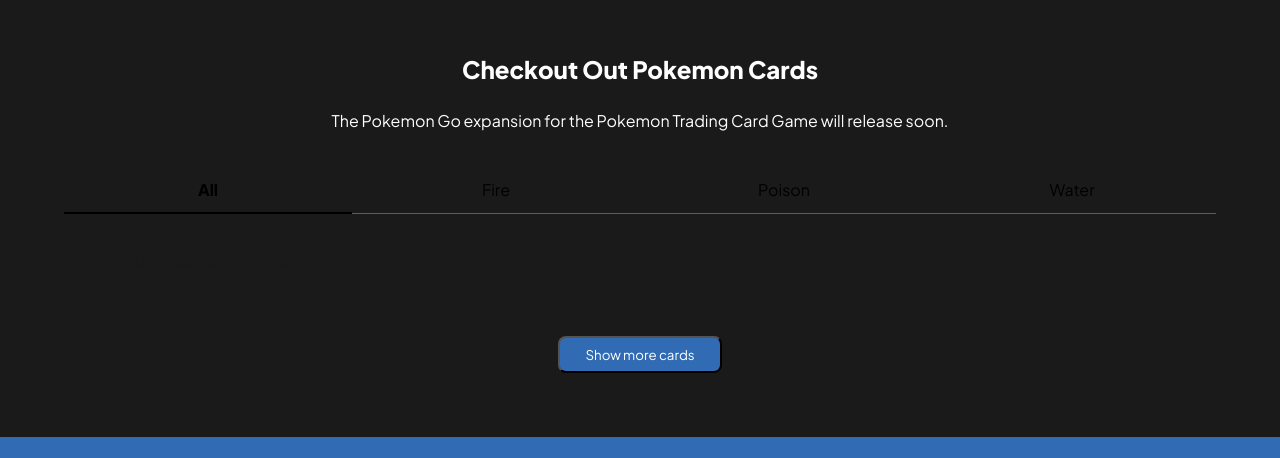
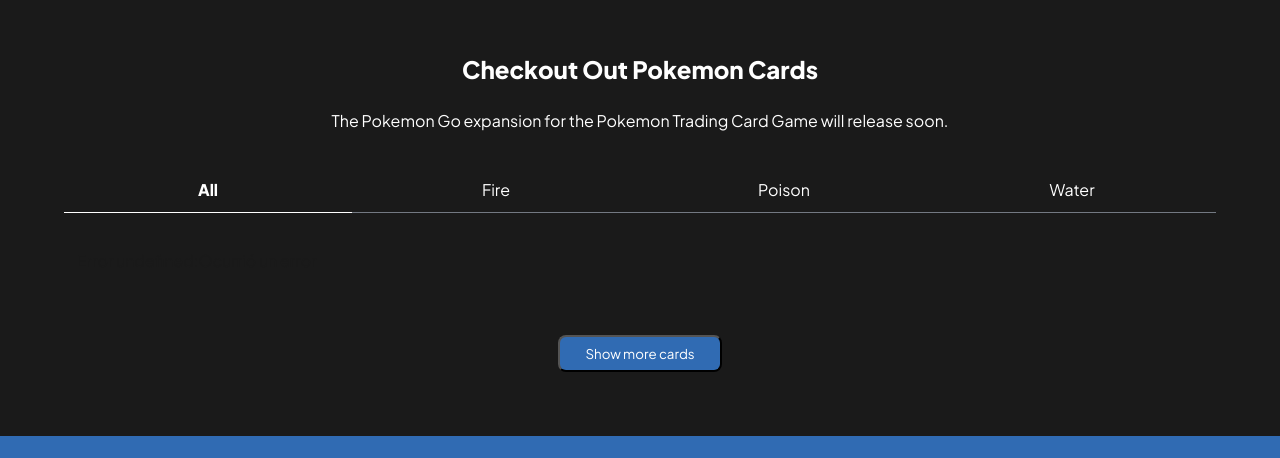
Before and after one commit to LuzAngely/proyecto, a plain HTML site: page buycard.html in a window 1280 px wide. Both pictures are taken after a click on the button "Dark mode". Shown: the part 90-548 px from the top of the page. Drawn offline with Linux system fonts and the light colour scheme; no server answers.

Commit message:
dark mode actualization

```diff
--- a/script/buyCards.js
+++ b/script/buyCards.js
@@ -56,8 +56,6 @@ async function filterPokemons(filter) {
     // console.log(res[1].pokemon.url)
     return res
 }
-
-
 
 async function printPokemons(filter) {
 
@@ -129,7 +127,6 @@ async function printPokemons(filter) {
     cards.textContent = `${loadPokemons} cards`;
 }
 
-
 filtertype.addEventListener("click", (e) => {
     let navFilter = document.querySelector(".active");
     navFilter.classList.replace('active','inactive');
@@ -153,5 +150,6 @@ showMoreButton.addEventListener("click", (e) => {
 
 });
 
+
 document.addEventListener("DOMContentLoaded", (e) => loadData());
 document.addEventListener("DOMContentLoaded", (e) => printPokemons());
--- a/styles/buycard.css
+++ b/styles/buycard.css
@@ -83,6 +83,7 @@ h1{
     padding-bottom: 1%;
     margin-bottom: 1%;
     text-align: center;
+    cursor: pointer;
 }
 
 .active {
@@ -90,7 +91,6 @@ h1{
     border-bottom: 2px solid black;
     width: 100%;
     text-align: center;
-    cursor: pointer;
 }
 
 .inactive {
@@ -118,6 +118,10 @@ h1{
     border: none;
     margin: 5% 0;
     width: 90%;
+}
+
+.fa-sharp {
+    cursor: pointer;
 }
 
 .contenidocarta{
--- a/styles/darkMode.css
+++ b/styles/darkMode.css
@@ -4,7 +4,7 @@
     color: #ffffff;
   }
 
-.dark_mode>main>section>ul>li>a{
+.dark_mode>main>section>ul>li{
     color: white;
 }
 .dark_mode h1{
@@ -16,10 +16,33 @@
 }
 
 .dark_mode>main>section>ul>li:hover {
-  border-bottom: 2px solid white; /* línea negra al pasar el mouse */
+  border-bottom: 2px solid white;
   font-weight: bold;
+}
+
+/* /* .dark_mode>main>section>ul>li>navFilter{
+  border-bottom: 2px solid white;
+  font-weight: bold;
+} */
+
+.dark_mode .active {
+  color:white;
+  border-bottom: 1px solid white;
+  font-weight: bold;
+  width: 100%;
+}
+
+.dark_mode .inactive {
+  color:white;
+  border-bottom: 1px solid #737982;
+  font-weight: normal;
+  width: 100%;
 }
 
 .colortitle{
   color: white;
 }
+
+.dark_mode .cartas {
+  color: white;
+}
```
